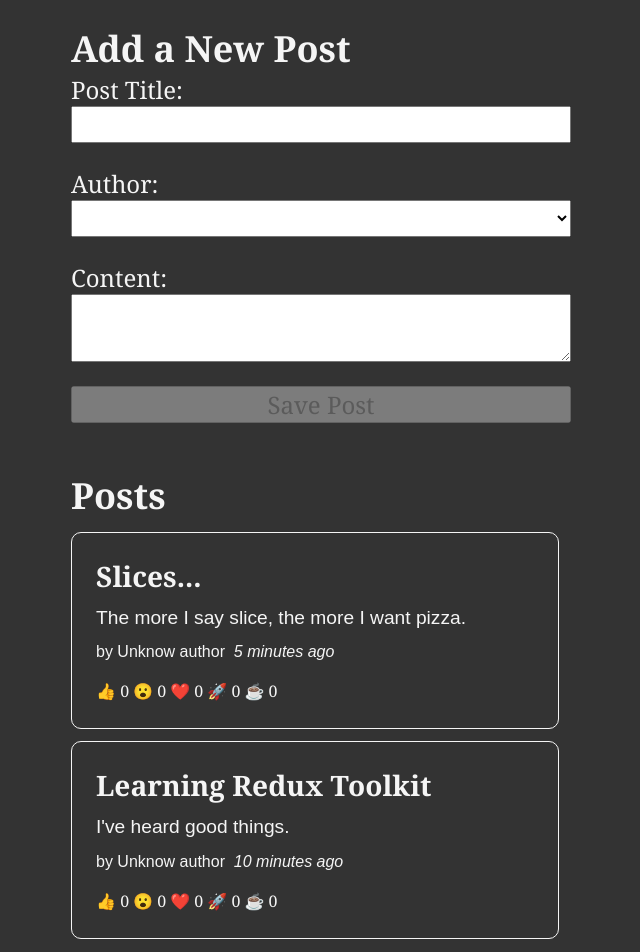
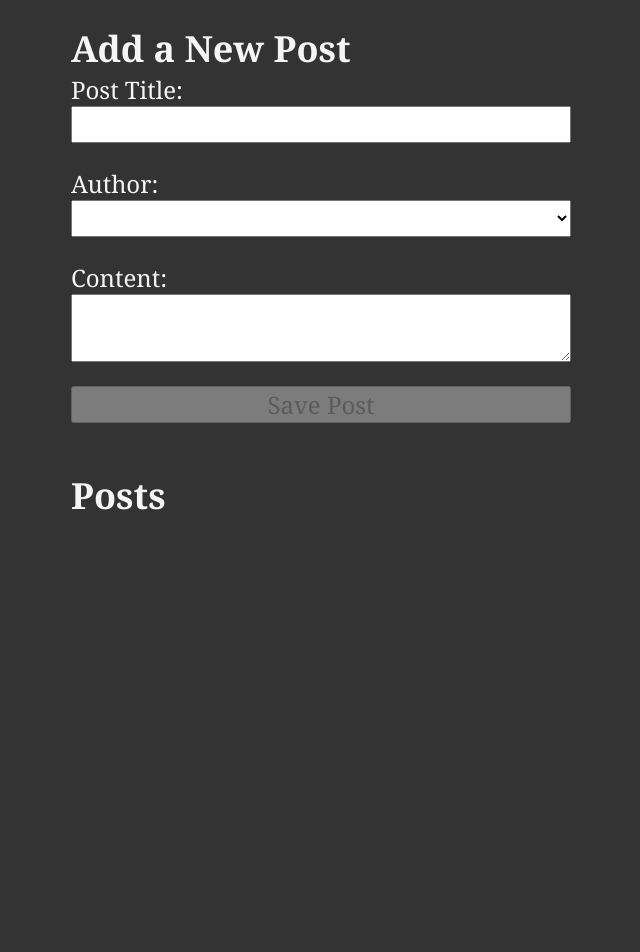
Before and after one commit to muhammetsalihaslan/redux, a React (Create React App) app in the folder redux-example2/: page / in a window 1280 px wide. Shown: the top 952 px of the page, without its empty margins (319-959 px from the left). After the commit the page ends 824 px from the top, so only its background shows below. Built offline with nearby package versions, Linux system fonts and the light colour scheme.

Commit message:
add axios

```diff
--- a/redux-example2/package.json
+++ b/redux-example2/package.json
@@ -7,6 +7,7 @@
     "@testing-library/jest-dom": "^5.16.5",
     "@testing-library/react": "^13.4.0",
     "@testing-library/user-event": "^13.5.0",
+    "axios": "^1.2.1",
     "date-fns": "^2.29.3",
     "react": "^18.2.0",
     "react-dom": "^18.2.0",
--- a/redux-example2/src/features/posts/postsSlice.js
+++ b/redux-example2/src/features/posts/postsSlice.js
@@ -1,35 +1,46 @@
-import { createSlice } from "@reduxjs/toolkit";
+import { createSlice, createAsyncThunk } from "@reduxjs/toolkit";
 import { nanoid } from "@reduxjs/toolkit";
 import { sub } from "date-fns";
+import axios from "axios";
 
-const initialState = [
-  {
-    id: "1",
-    title: "Learning Redux Toolkit",
-    content: "I've heard good things.",
-    date: sub(new Date(), { minutes: 10 }).toISOString(),
-    reactions: {
-      thumbsUp: 0,
-      wow: 0,
-      heart: 0,
-      rocket: 0,
-      coffee: 0,
-    },
-  },
-  {
-    id: "2",
-    title: "Slices...",
-    content: "The more I say slice, the more I want pizza.",
-    date: sub(new Date(), { minutes: 5 }).toISOString(),
-    reactions: {
-      thumbsUp: 0,
-      wow: 0,
-      heart: 0,
-      rocket: 0,
-      coffee: 0,
-    },
-  },
-];
+// const initialState = [
+//   {
+//     id: "1",
+//     title: "Learning Redux Toolkit",
+//     content: "I've heard good things.",
+//     date: sub(new Date(), { minutes: 10 }).toISOString(),
+//     reactions: {
+//       thumbsUp: 0,
+//       wow: 0,
+//       heart: 0,
+//       rocket: 0,
+//       coffee: 0,
+//     },
+//   },
+//   {
+//     id: "2",
+//     title: "Slices...",
+//     content: "The more I say slice, the more I want pizza.",
+//     date: sub(new Date(), { minutes: 5 }).toISOString(),
+//     reactions: {
+//       thumbsUp: 0,
+//       wow: 0,
+//       heart: 0,
+//       rocket: 0,
+//       coffee: 0,
+//     },
+//   },
+// ];
+
+const POST_URL = "https://jsonplaceholder.typicode.com/posts";
+
+const initialState = {
+  posts: [],
+  status: "idle", //'idle' | 'loading' | 'succeeded' | 'failed'
+  errors: null,
+};
+
+export const fetchPosts = createAsyncThunk("posts/fetchPosts");
 
 const postsSlice = createSlice({
   name: "posts",
@@ -37,7 +48,7 @@ const postsSlice = createSlice({
   reducers: {
     postAdded: {
       reducer(state, action) {
-        state.push(action.payload);
+        state.posts.push(action.payload);
       },
       prepare(title, content, userId) {
         return {
@@ -60,7 +71,7 @@ const postsSlice = createSlice({
     },
     reactionAdded(state, action) {
       const { postId, reaction } = action.payload;
-      const existingPost = state.find((post) => post.id === postId);
+      const existingPost = state.posts.find((post) => post.id === postId);
       if (existingPost) {
         existingPost.reactions[reaction]++;
       }
@@ -68,7 +79,7 @@ const postsSlice = createSlice({
   },
 });
 
-export const selectAllPosts = (state) => state.posts;
+export const selectAllPosts = (state) => state.posts.posts;
 
 export const { postAdded, reactionAdded } = postsSlice.actions;
 
```
Also changed, not shown: 2 other files (tests, documents, lock files or other folders).
